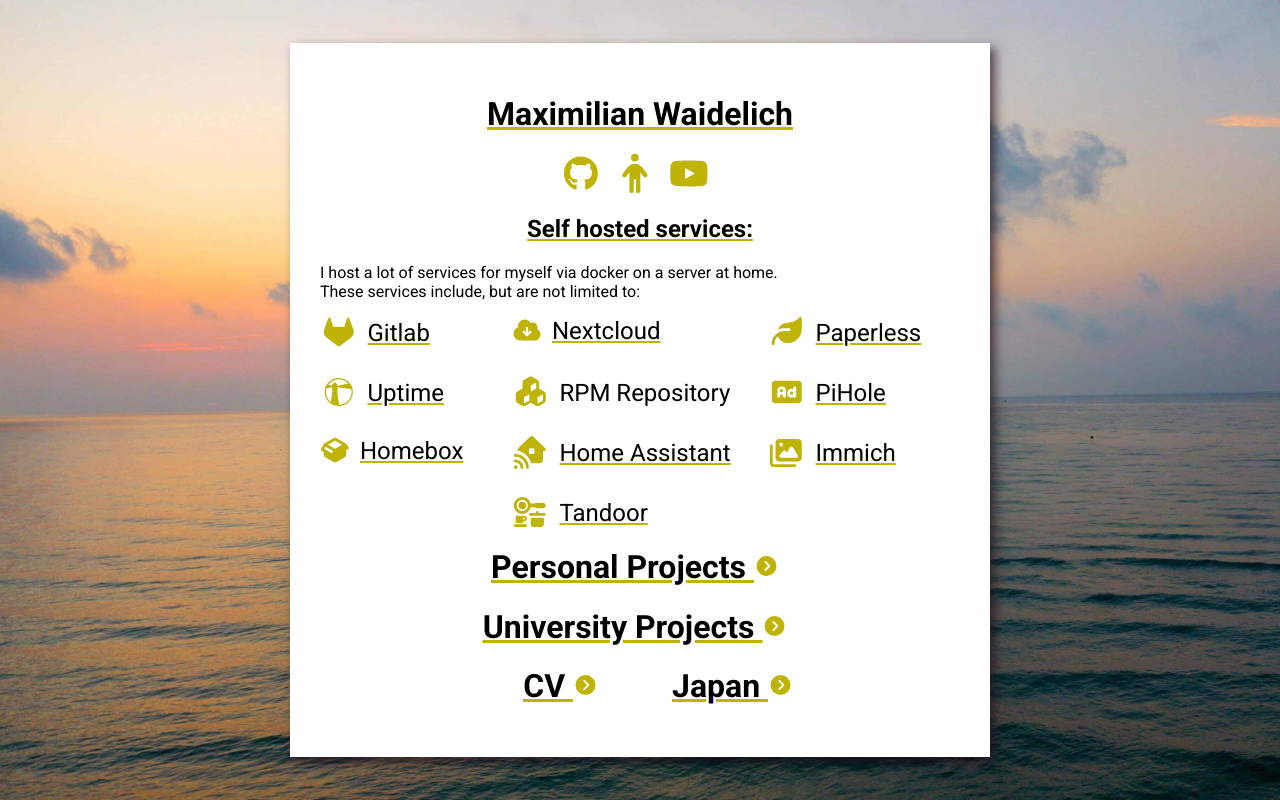
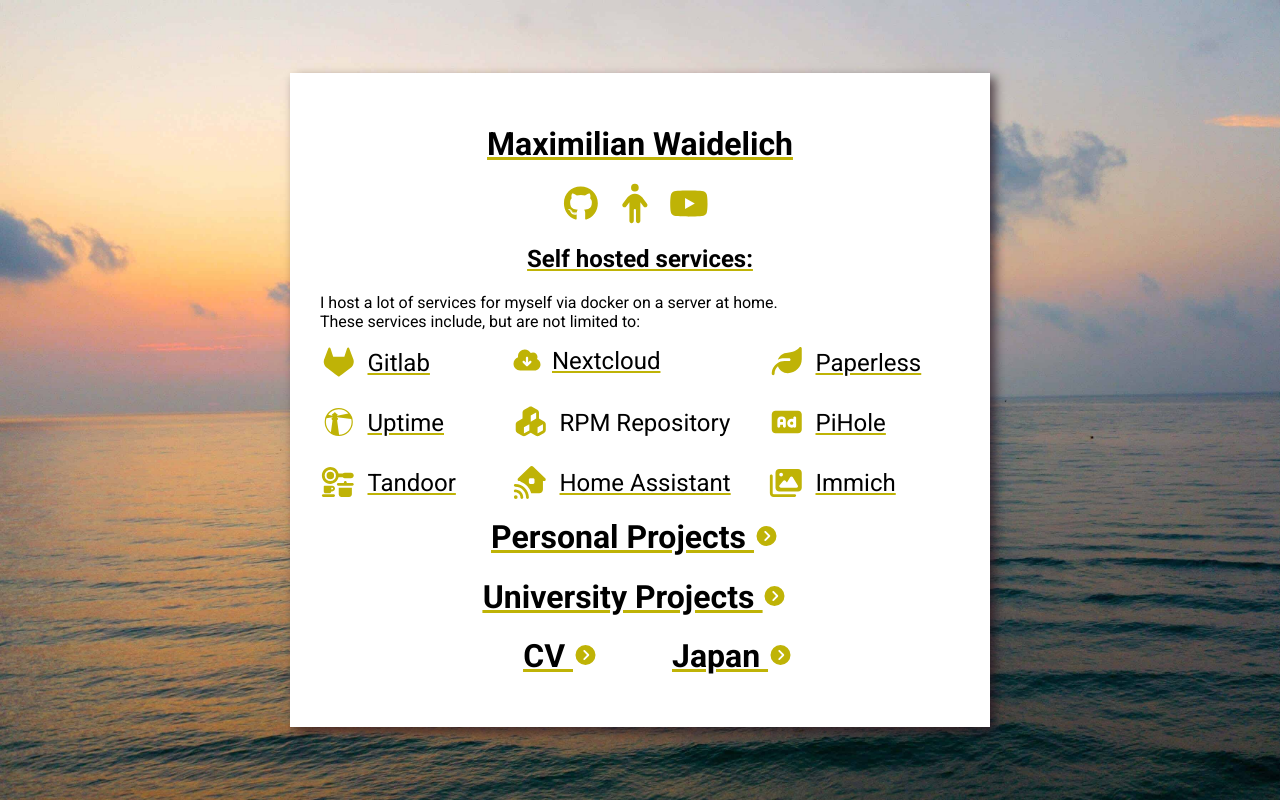
Before and after one commit to maxwai/homepage, a Next.js app: page / in a window 1280 px wide. Built offline with nearby package versions, Linux system fonts and the light colour scheme.

Commit message:
remove old service and update dependencies

```diff
--- a/pages/index.jsx
+++ b/pages/index.jsx
@@ -2,7 +2,6 @@
 import utilStyles from '../styles/utils.module.css'
 import {FontAwesomeIcon} from '@fortawesome/react-fontawesome'
 import {
-    faBoxOpen,
     faCircleChevronRight,
     faCloudArrowDown,
     faCubes,
@@ -98,10 +97,11 @@
                         </a>
                     </div>
                     <div>
-                        <a href="https://github.com/sysadminsmedia/homebox">
-                            <FontAwesomeIcon icon={faBoxOpen}
-                                             className={utilStyles.fontAwesomeAccentColour}/>
-                            Homebox
+                        <a href="https://github.com/TandoorRecipes/recipes">
+                            <FontAwesomeIcon icon={faKitchenSet}
+                                             className={utilStyles.fontAwesomeAccentColour}
+                                             size="lg"/>
+                            Tandoor
                         </a>
                     </div>
                     <div>
@@ -118,15 +118,6 @@
                                              className={utilStyles.fontAwesomeAccentColour}
                                              size="lg"/>
                             Immich
-                        </a>
-                    </div>
-                    <div></div>
-                    <div>
-                        <a href="https://github.com/TandoorRecipes/recipes">
-                            <FontAwesomeIcon icon={faKitchenSet}
-                                             className={utilStyles.fontAwesomeAccentColour}
-                                             size="lg"/>
-                            Tandoor
                         </a>
                     </div>
                 </div>
```
Also changed, not shown: package.json (+5 -5 lines), 1 other file (tests, documents, lock files or other folders).
